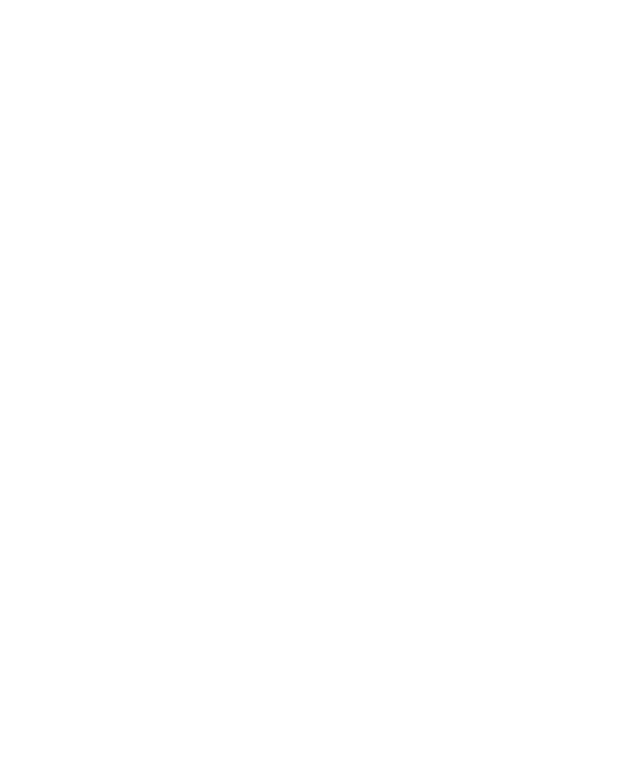
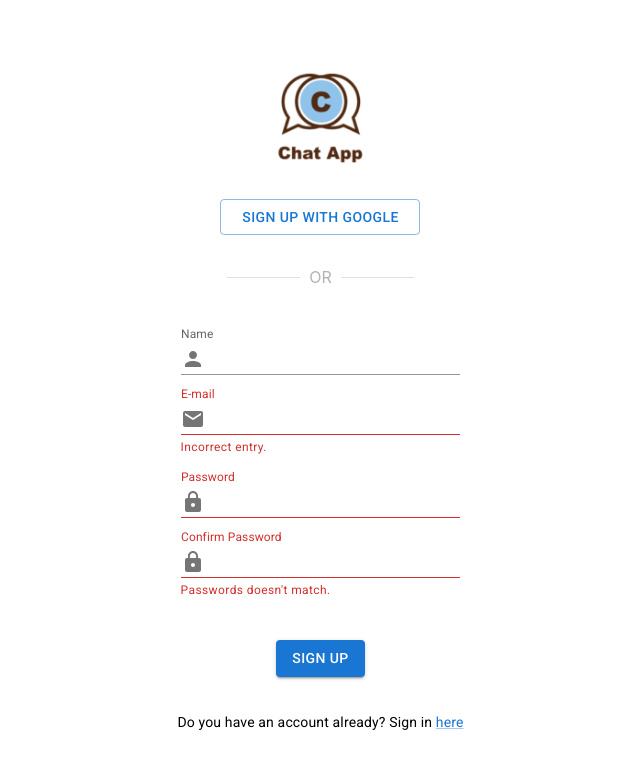
Before and after one commit to sfkse/chatapp, a React (Create React App) app: page /register in a window 1280 px wide. Before the commit this address had no page. Shown: the top 768 px of the page, without its empty margins (321-961 px from the left). Built offline with nearby package versions, Linux system fonts and the light colour scheme.

Commit message:
Create register page

```diff
--- a/src/App.js
+++ b/src/App.js
@@ -2,6 +2,7 @@
 import './App.css';
 import Dashboard from './components/Dashboard';
 import Login from './components/Login';
+import Register from './components/Register';
 
 
 function App() {
@@ -10,6 +11,7 @@
       <Routes>
         <Route path="/" element={<Dashboard />} />
         <Route path="login" element={<Login />} />
+        <Route path="register" element={<Register />} />
       </Routes>
     </BrowserRouter>
   );
--- a/src/components/Login.js
+++ b/src/components/Login.js
@@ -8,7 +8,7 @@
 const Login = () => {
 
     return (
-        <Grid style={{ minHeight: "100vh" }} display="flex" direction="column" container xs={12} sm={8} md={5} spacing="3" margin="auto" justifyContent="center" alignItems="center">
+        <Grid style={{ minHeight: "100vh" }} display="flex" direction="column" item container xs={12} sm={8} md={5} spacing="3" margin="auto" justifyContent="center" alignItems="center">
             <Grid item container direction="column" justifyContent="center" alignItems="center">
                 <img src={Logo} alt="Logo" width="100" />
                 <Button style={{ margin: '2rem', width: '200px' }} variant="outlined" fullWidth >Sign In with Google</Button>
--- a/src/components/Register.js
+++ b/src/components/Register.js
@@ -1,10 +1,62 @@
-import React from 'react'
+import { Button, Divider, Grid, InputAdornment, Link, TextField, Typography } from '@mui/material';
+import EmailIcon from '@mui/icons-material/Email';
+import LockIcon from '@mui/icons-material/Lock';
+import PersonIcon from '@mui/icons-material/Person';
+import Logo from '../assets/logo.png';
 
 const Register = () => {
     return (
-        <div>
-            Register
-        </div>
+        <Grid style={{ minHeight: "100vh", padding: "2rem" }} display="flex" direction="column" container xs={12} sm={8} md={5} spacing="3" margin="auto" justifyContent="center" alignItems="center">
+            <Grid item container direction="column" justifyContent="center" alignItems="center">
+                <img src={Logo} alt="Logo" width="100" />
+                <Button style={{ margin: '2rem', width: '200px' }} variant="outlined" fullWidth >Sign Up with Google</Button>
+                <Divider style={{ width: "40%", marginBottom: '2rem', color: "rgba(0,0,0,0.3)" }}>OR</Divider>
+                <TextField
+                    style={{ width: "60%" }}
+                    margin="dense"
+                    label="Name"
+                    variant="standard"
+                    InputProps={{
+                        startAdornment: <InputAdornment position="start"><PersonIcon /></InputAdornment>,
+                    }} />
+                <TextField
+                    style={{ width: "60%" }}
+                    margin="dense"
+                    label="E-mail"
+                    variant="standard"
+                    error
+                    helperText="Incorrect entry."
+                    InputProps={{
+                        startAdornment: <InputAdornment position="start"><EmailIcon /></InputAdornment>,
+                    }} />
+                <TextField
+                    style={{ width: "60%" }}
+                    margin="dense" label="Password"
+                    type="password"
+                    variant="standard"
+                    error
+                    InputProps={{
+                        startAdornment: <InputAdornment position="start"><LockIcon /></InputAdornment>,
+                    }} />
+                <TextField
+                    style={{ width: "60%" }}
+                    margin="dense" label="Confirm Password"
+                    type="password"
+                    variant="standard"
+                    error
+                    helperText="Passwords doesn't match."
+                    InputProps={{
+                        startAdornment: <InputAdornment position="start"><LockIcon /></InputAdornment>,
+                    }} />
+            </Grid>
+            <Grid item >
+                <Button style={{ margin: "2rem" }} variant="contained">Sign Up</Button>
+
+            </Grid>
+            <Grid item>
+                <Typography variant="body2">Do you have an account already? Sign in <Link href="/register">here</Link></Typography>
+            </Grid>
+        </Grid>
     )
 }
 
```
